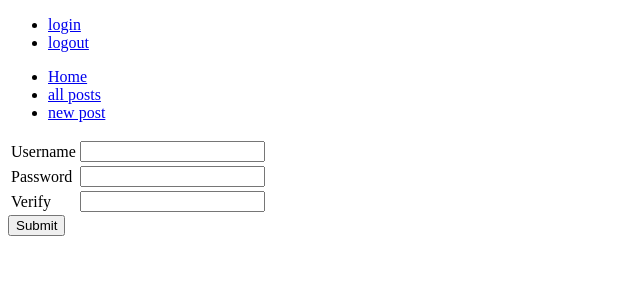
After one commit to tabraha1/Blogz, a Flask app: page /signup in a window 1280 px wide. The commit adds this page. Shown: the top 300 px of the page, without its empty margins (0-640 px from the left). Run offline with Flask 2, Linux system fonts and the light colour scheme.

Commit message:
Finished login, logout, signup

```diff
--- a/main.py
+++ b/main.py
@@ -1,11 +1,12 @@
-from flask import Flask, request, render_template, redirect, url_for
+from flask import Flask, request, render_template, redirect, url_for, session
 from flask_sqlalchemy import SQLAlchemy
 
 app = Flask(__name__)
 app.config['DEBUG'] = True
-app.config['SQLALCHEMY_DATABASE_URI'] = 'mysql+pymysql://build-a-blog:password@localhost:8889/build-a-blog'
+app.config['SQLALCHEMY_DATABASE_URI'] = 'mysql+pymysql://blogz:password@localhost:8889/blogz'
 app.config['SQLALCHEMY_ECHO'] = True
 db = SQLAlchemy(app)
+app.secret_key = 'codewars123'
 
 
 class Blog(db.Model):
@@ -13,6 +14,24 @@ class Blog(db.Model):
     id = db.Column(db.Integer, primary_key=True)
     title = db.Column(db.String(20))
     body = db.Column(db.String(1000))
+    owner_id = db.Column(db.Integer, db.ForeignKey('user.id'))
+
+    def __init__(self, title, body, owner):
+        self.title = title
+        self.body = body
+        self.owner = owner
+
+
+class User(db.Model):
+
+    id = db.Column(db.Integer, primary_key=True)
+    username = db.Column(db.String(120))
+    password = db.Column(db.String(120))
+    blogs = db.relationship('Blog', backref='owner')
+
+    def __init__(self, username, password):
+        self.username = username
+        self.password = password
 
 
 def valid_post(post):
@@ -20,6 +39,61 @@ def valid_post(post):
         return True
     else:
         return False
+
+@app.before_request
+def require_login():
+    allowed_routes = ['login', 'blog', 'index', 'signup']
+    if request.endpoint not in allowed_routes and 'username' not in session:
+        return redirect('/login')
+
+@app.route('/')
+def index():
+    id = request.args.get('owner_id')
+    users = User.query.get('username')
+    return render_template('index.html', users=users)
+
+@app.route('/login', methods=['POST', 'GET'])
+def login():
+    if request.method == 'POST':
+        username = request.form['username']
+        password = request.form['password']
+        user = User.query.filter_by(username=username).first()
+        if user and user.password == password:
+            #'session'/remember user has logged in
+            session['username'] = username
+            return redirect('/newpost')
+        else:
+            # if username is stored in db and password incorrect:
+            # redirect to login with flash error: 'password incorrect'
+            # if username is not stored in db:
+            # redirect to login with flash error: 'username does not exist'
+            return '<h1>Error</h1>'
+    return render_template('login.html')
+
+@app.route('/signup', methods=['POST', 'GET'])
+def signup():
+    if request.method == 'POST':
+        username = request.form['username']
+        password = request.form['password']
+        verify = request.form['verify']
+        #Validate data--use code from 'User Signup'
+        existing_user = User.query.filter_by(username=username).first()
+        if not existing_user:
+            new_user = User(username, password)
+            db.session.add(new_user)
+            db.session.commit()
+            session['username'] = username
+            return redirect('/newpost')
+        else:
+            #Return reponse:
+            return '<h1>Duplicate user</h1>'
+            # error validation from 'User signup'
+    return render_template('signup.html')
+
+@app.route('/logout')
+def logout():
+    del session['username']
+    return redirect('/blog')
 
 @app.route('/blog', methods=['GET', 'POST'])
 def blog():
@@ -29,7 +103,7 @@ def blog():
         return render_template('page.html', blog_post=blog_post)
     else:
         results = Blog.query.all()
-        return render_template('index.html', results=results)
+        return render_template('allposts.html', results=results)
 
 @app.route('/newpost', methods=['GET', 'POST'])
 def newpost():
@@ -37,17 +111,17 @@ def newpost():
         if valid_post(request.form['title']) and valid_post(request.form['body']):
             title = request.form['title']
             body = request.form['body']
-
-            new_post = Blog(title=title,body=body)
+            owner = User.query.filter_by(username=session['username']).first()
+            new_post = Blog(title=title,body=body, owner=owner)
             db.session.add(new_post)
             db.session.commit()
             blog_id = new_post.id
-            return redirect('/blog?id={0}'.format(blog_id))
+            return redirect('/newpost?id={0}'.format(blog_id))
         else:
             error_msg = "Don't leave blank"
-            return render_template('blog.html', error_msg=error_msg)
+            return render_template('newpost.html', error_msg=error_msg)
     else:
-        return render_template('blog.html')
+        return render_template('newpost.html')
 
 
 if __name__ == '__main__':
--- a/templates/base.html
+++ b/templates/base.html
@@ -10,6 +10,26 @@
         </style>
         </head>
     <body>
+                    <nav>
+                        <ul id="user-account">
+                            <li><a href="/login">login</a>
+                            </li>
+                            <li>
+                                <a href="logout">logout</a>
+                            </li>
+                        </ul>
+                        <ul>
+                            <li>
+                                <a href="/">Home</a>
+                            </li>
+                            <li>
+                                <a href="/blog">all posts</a>
+                            </li>
+                            <li>
+                                <a href="/blog/newpost">new post</a>
+                            </li>
+                        </ul>
+                    </nav>
 
         {% block content %}
         {% endblock %}
--- /dev/null
+++ b/templates/signup.html
@@ -0,0 +1,43 @@
+{% extends "base.html" %}
+
+{% block content %}
+
+
+<form action="/signup" method="post">
+    <table>
+        <tbody>
+            <tr>
+                <td>
+                    <label for="username">Username</label>
+                </td>
+                <td>
+                    <input type="text" name="username">
+                    <span class={{error}}>{{error}}</span>
+                </td>
+            </tr>
+            <tr>
+                <td>
+                    <label for="password">Password</label>
+                </td>
+                <td>
+                    <input type="password" name="password">
+                    <span class={{error}}>{{error}}</span>
+                </td>
+            </tr>
+            <tr>
+                <td>
+                    <label for="verify">Verify</label>
+                </td>
+                <td>
+                    <input type="password" name="verify">
+                    <span class={{error}}>{{error}}</span>
+                </td>
+            </tr>
+        </tbody>
+    </table>
+    <input type="submit">
+</form>
+
+
+
+{% endblock %}
```
Also changed, not shown: templates/allposts.html (added, +26 -0 lines), templates/index.html (+5 -19 lines), templates/login.html (added, +36 -0 lines), templates/newpost.html (renamed from templates/blog.html).
